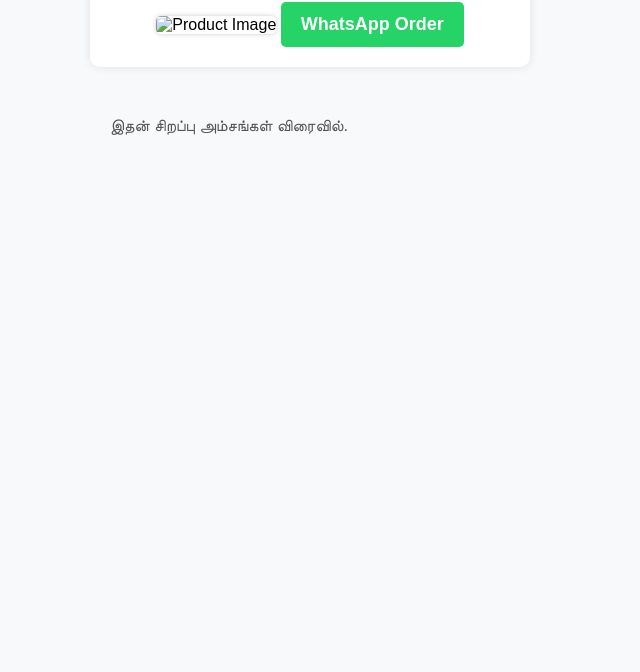
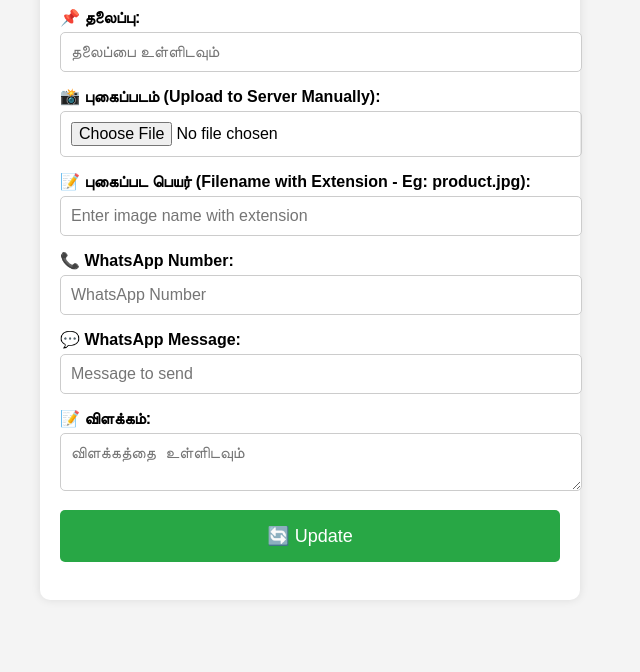
Before and after one commit to onlineweb123/Admin-Multiple-Web, a plain HTML site: page index.html in a window 1280 px wide. Shown: the part 128-800 px from the top of the page, without its empty margins (330-970 px from the left). Drawn offline with Linux system fonts and the light colour scheme.

Commit message:
index.html

```diff
--- a/index.html
+++ b/index.html
@@ -3,77 +3,107 @@
 <head>
     <meta charset="UTF-8">
     <meta name="viewport" content="width=device-width, initial-scale=1.0">
-    <title>Customer Page</title>
+    <title>Admin Panel</title>
     <style>
-        body { font-family: Arial, sans-serif; background-color: #f8f9fa; text-align: center; }
+        body {
+            font-family: Arial, sans-serif;
+            background-color: #f4f4f4;
+            text-align: center;
+            padding: 20px;
+        }
         .container {
             width: 90%;
-            max-width: 400px;
+            max-width: 500px;
             background: white;
             padding: 20px;
             border-radius: 10px;
             box-shadow: 0px 0px 10px rgba(0, 0, 0, 0.1);
-            margin: 50px auto;
+            margin: 20px auto;
         }
-        h1 { color: #333; font-size: 24px; }
-        img {
+        h2 { color: #333; }
+        label {
+            font-weight: bold;
+            display: block;
+            margin-top: 15px;
+            text-align: left;
+        }
+        input, textarea {
             width: 100%;
-            max-width: 300px;
-            height: auto;
+            padding: 10px;
+            margin-top: 5px;
+            border: 1px solid #ccc;
             border-radius: 5px;
-            margin: 10px 0;
-            box-shadow: 0px 0px 5px rgba(0, 0, 0, 0.2);
+            font-size: 16px;
         }
-        .whatsapp-button {
-            display: inline-block;
-            padding: 12px 20px;
-            background-color: #25d366;
+        button {
+            width: 100%;
+            background-color: #28a745;
             color: white;
-            text-decoration: none;
+            border: none;
+            padding: 15px;
             border-radius: 5px;
             font-size: 18px;
+            cursor: pointer;
+            margin-top: 15px;
+        }
+        button:hover {
+            background-color: #218838;
+        }
+        #status {
+            font-size: 18px;
             font-weight: bold;
-            transition: 0.3s;
-        }
-        .whatsapp-button:hover {
-            background-color: #1ebe57;
-        }
-        .description {
-            color: #555;
-            font-size: 16px;
-            margin: 20px auto;
-            width: 90%;
-            max-width: 400px;
-            text-align: justify;
+            margin-top: 15px;
+            color: green;
         }
     </style>
 </head>
 <body>
+
     <div class="container">
-        <h1 id="title">Loading...</h1>
-        <img id="productImage" src="" alt="Product Image">
-        <a id="whatsappButton" class="whatsapp-button" href="#" target="_blank">
-            WhatsApp Order
-        </a>
+        <h2>Admin Panel</h2>
+
+        <label>📌 தலைப்பு:</label>
+        <input type="text" id="title" placeholder="தலைப்பை உள்ளிடவும்">
+
+        <label>📸 புகைப்படம் (Upload to Server Manually):</label>
+        <input type="file" id="image" accept="image/*">
+
+        <label>📝 புகைப்பட பெயர் (Filename with Extension - Eg: product.jpg):</label>
+        <input type="text" id="imageName" placeholder="Enter image name with extension">
+
+        <label>📞 WhatsApp Number:</label>
+        <input type="text" id="whatsappNumber" placeholder="WhatsApp Number">
+
+        <label>💬 WhatsApp Message:</label>
+        <input type="text" id="whatsappText" placeholder="Message to send">
+
+        <label>📝 விளக்கம்:</label>
+        <textarea id="description" placeholder="விளக்கத்தை உள்ளிடவும்"></textarea>
+
+        <button onclick="updateData()">🔄 Update</button>
+
+        <p id="status"></p>
     </div>
 
-    <p id="description" class="description">Loading description...</p>
+    <script>
+        function updateData() {
+            document.getElementById("status").textContent = "⌛ Processing...";
 
-    <script>
-        function loadData() {
-            const title = localStorage.getItem("title") || "எங்கள் தயாரிப்பு";
-            const description = localStorage.getItem("description") || "இதன் சிறப்பு அம்சங்கள் விரைவில்.";
-            const imageName = localStorage.getItem("imageName") || "default.jpg"; // Load Filename
-            const whatsappText = localStorage.getItem("whatsappText") || "Sir Order Please";
-            const whatsappNumber = localStorage.getItem("whatsappNumber") || "9344165879";
+            setTimeout(() => {
+                try {
+                    localStorage.setItem("title", document.getElementById("title").value);
+                    localStorage.setItem("whatsappNumber", document.getElementById("whatsappNumber").value);
+                    localStorage.setItem("whatsappText", document.getElementById("whatsappText").value);
+                    localStorage.setItem("description", document.getElementById("description").value);
+                    localStorage.setItem("imageName", document.getElementById("imageName").value); // Save Filename
 
-            document.getElementById("title").innerText = title;
-            document.getElementById("description").innerText = description;
-            document.getElementById("productImage").src = "uploads/" + imageName; // Load from Server
-            document.getElementById("whatsappButton").href = `https://wa.me/${whatsappNumber}?text=${encodeURIComponent(whatsappText)}`;
+                    document.getElementById("status").textContent = "✅ Finish!";
+                } catch (e) {
+                    document.getElementById("status").textContent = "❌ Error!";
+                }
+            }, 2000);
         }
+    </script>
 
-        document.addEventListener("DOMContentLoaded", loadData);
-    </script>
 </body>
 </html>
```
